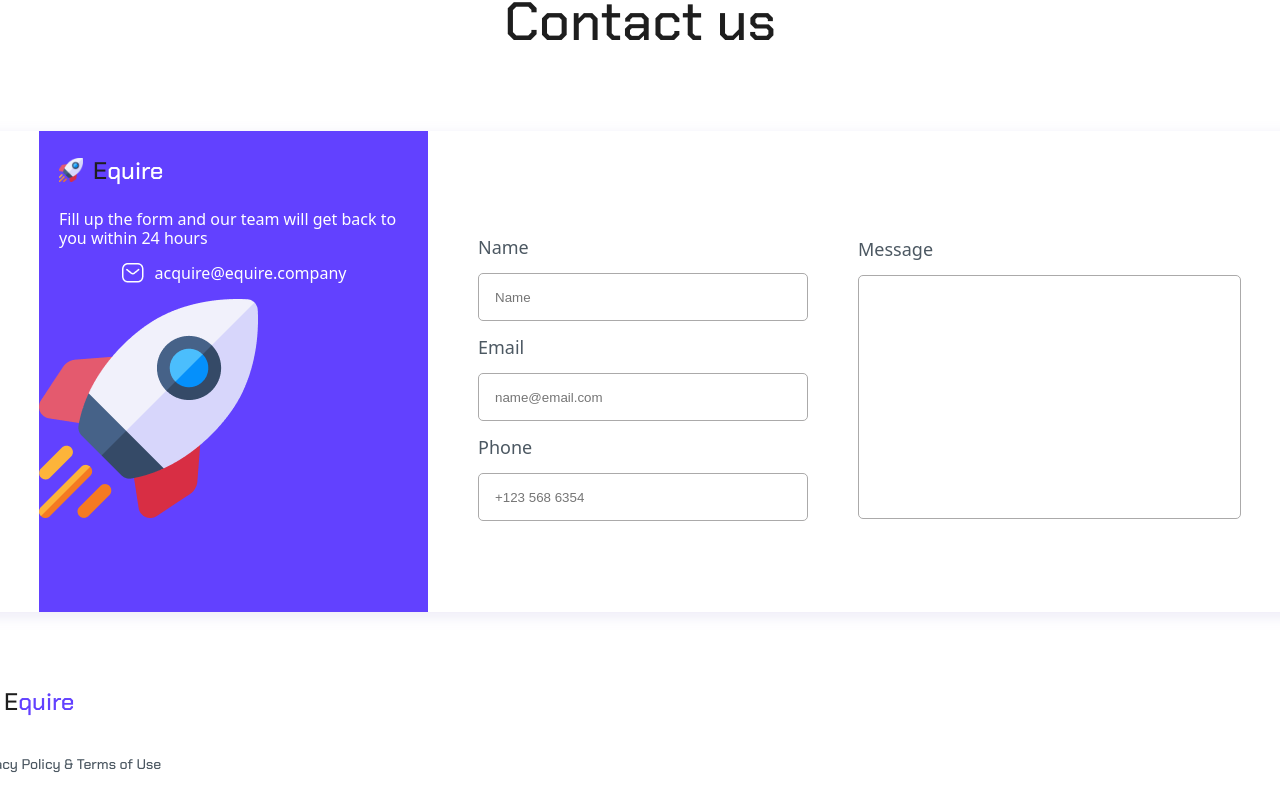
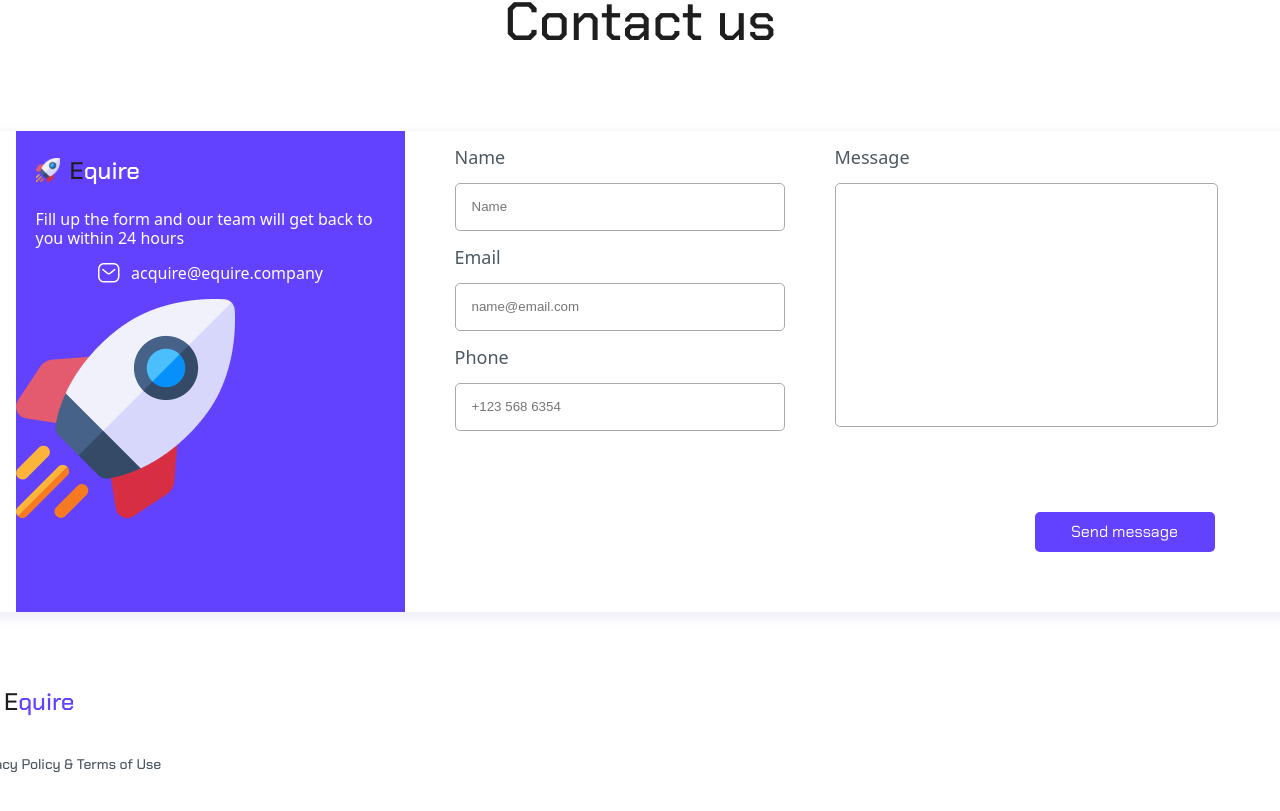
Before and after one commit to Arthur7711/lending-Page, a React (Create React App) app: page / in a window 1280 px wide. Shown: the part 5339-6150 px from the top of the page. Built offline with nearby package versions, Linux system fonts and the light colour scheme.

Commit message:
feat:(contact btn)

```diff
--- a/src/components/contact/Contact.js
+++ b/src/components/contact/Contact.js
@@ -37,8 +37,14 @@ const Contact = () => {
           </div>
         </div>
         <div className={styles.forMessage}>
-            <p>Message</p>
-            <input type='text' />
+          <p>Message</p>
+          <input type="text" />
+        </div>
+        <div></div>
+        <div className={styles.compBtn}>
+          <div className={styles.button}>
+            <p>Send message</p>
+          </div>
         </div>
       </div>
     </div>
--- a/src/components/contact/Contact.module.css
+++ b/src/components/contact/Contact.module.css
@@ -41,8 +41,9 @@
   color: #ffffff;
 }
 .right {
-  display: flex;
-  align-items: center;
+  display: grid;
+  grid-template-rows: 1fr 100px;
+  grid-template-columns: 6fr 6fr;
 }
 .lChild {
   margin: 0 50px 0 50px;
@@ -65,10 +66,10 @@
   border-radius: 5px;
   padding-left: 16px;
 }
-.forinps input::placeholder{
-    display: flex;
-    justify-content: start;
-    align-items: center;
+.forinps input::placeholder {
+  display: flex;
+  justify-content: start;
+  align-items: center;
 }
 .forMessage input {
   width: 383px;
@@ -87,3 +88,21 @@
   align-items: center;
   color: #4c5862;
 }
+.compBtn {
+  display: flex;
+  justify-content: end;
+  margin-bottom: 30px;
+  margin-right: 50px;
+}
+.button {
+  height: 40px;
+  width: 180px;
+  background-color: #6241ff;
+  display: flex;
+  justify-content: center;
+  align-items: center;
+  border-radius: 5px;
+}
+.button p {
+  color: #ffffff;
+}
--- a/src/homePage/HomePage.js
+++ b/src/homePage/HomePage.js
@@ -3,7 +3,6 @@ import Contact from "../components/contact/Contact";
 import Dark from "../components/darkText/Dark";
 import Header from "../components/header/Header";
 import IntPart from "../components/intpart/IntPart";
-import LogoPart from "../components/logoPart/LogoPart";
 import Slider from "../components/slider/Slider";
 import TopMain from "../components/topMain/TopMain";
 import UnderMenu from "../components/underMenu/UnderMenu";
```
